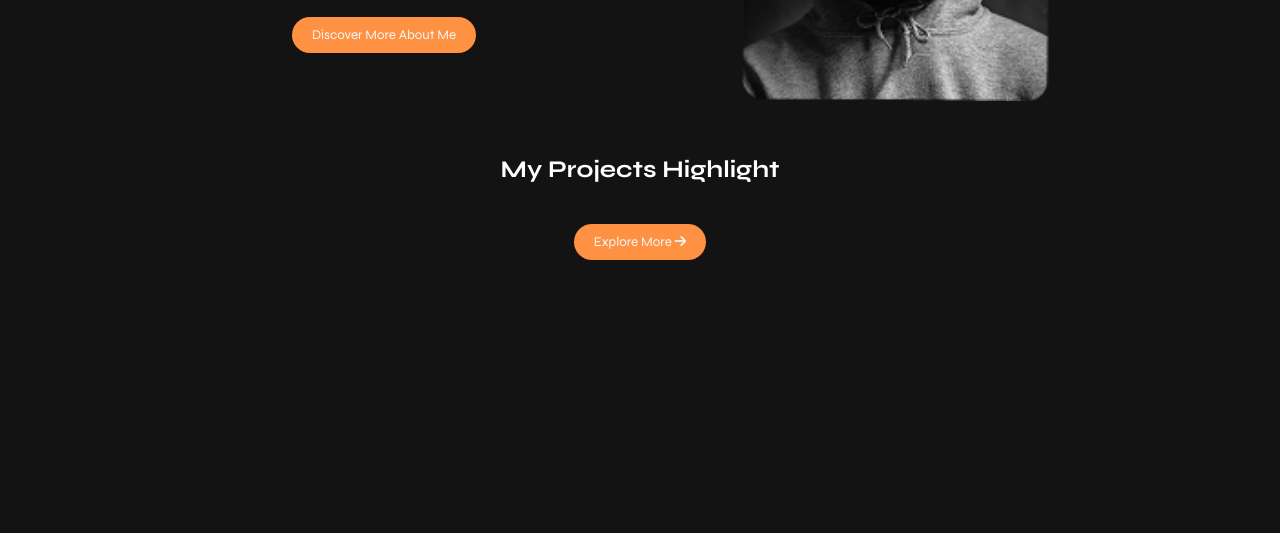
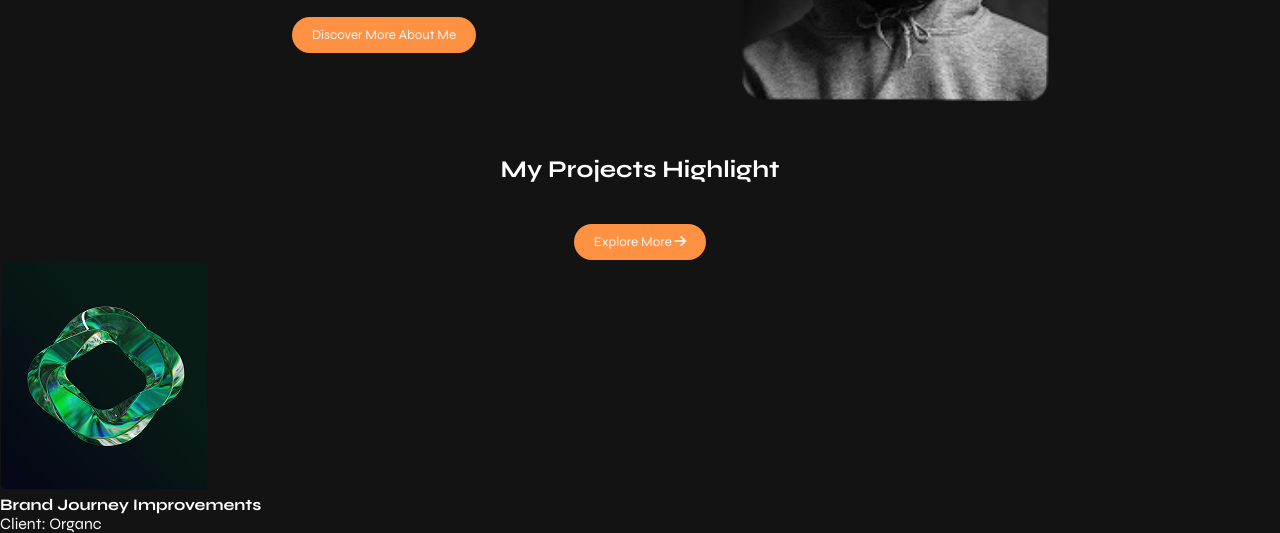
Before and after one commit to GarudaPratama/Portfolio, a plain HTML site: page index.html in a window 1280 px wide. Shown: the part 570-1103 px from the top of the page. Before the commit the page ends 830 px from the top, so only its background shows below. Drawn offline with Linux system fonts and the light colour scheme.

Commit message:
portfolio

```diff
--- a/index.html
+++ b/index.html
@@ -43,7 +43,29 @@
                 <button>Explore More  <i class="fa-solid fa-arrow-right"></i></button>
             </div>
             <div class="gambar-project">
+                <div class="container-gambarproject1">
+                    <div class="gambarproject1">
+                        <img src="./assets/Paste Img Here.png">
+                        <h4>Brand Journey Improvements</h4>
+                        <div class="gambarproject1-kecil">
+                            <p>Client: <span>Organc</span></p>
+                        </div>
+                    </div>
 
+                    <div class="gambarproject2">
+
+                    </div>
+                </div>
+
+                <div class="container-gambarproject2">
+                    <div class="gambarproject3">
+
+                    </div>
+
+                    <div class="gambarproject4">
+
+                    </div>
+                </div>
             </div>
         </div>
     </section>
--- a/sass/style.scss
+++ b/sass/style.scss
@@ -127,6 +127,8 @@ body {
         }
       }
     }
+
+
   }
 }
 
```
